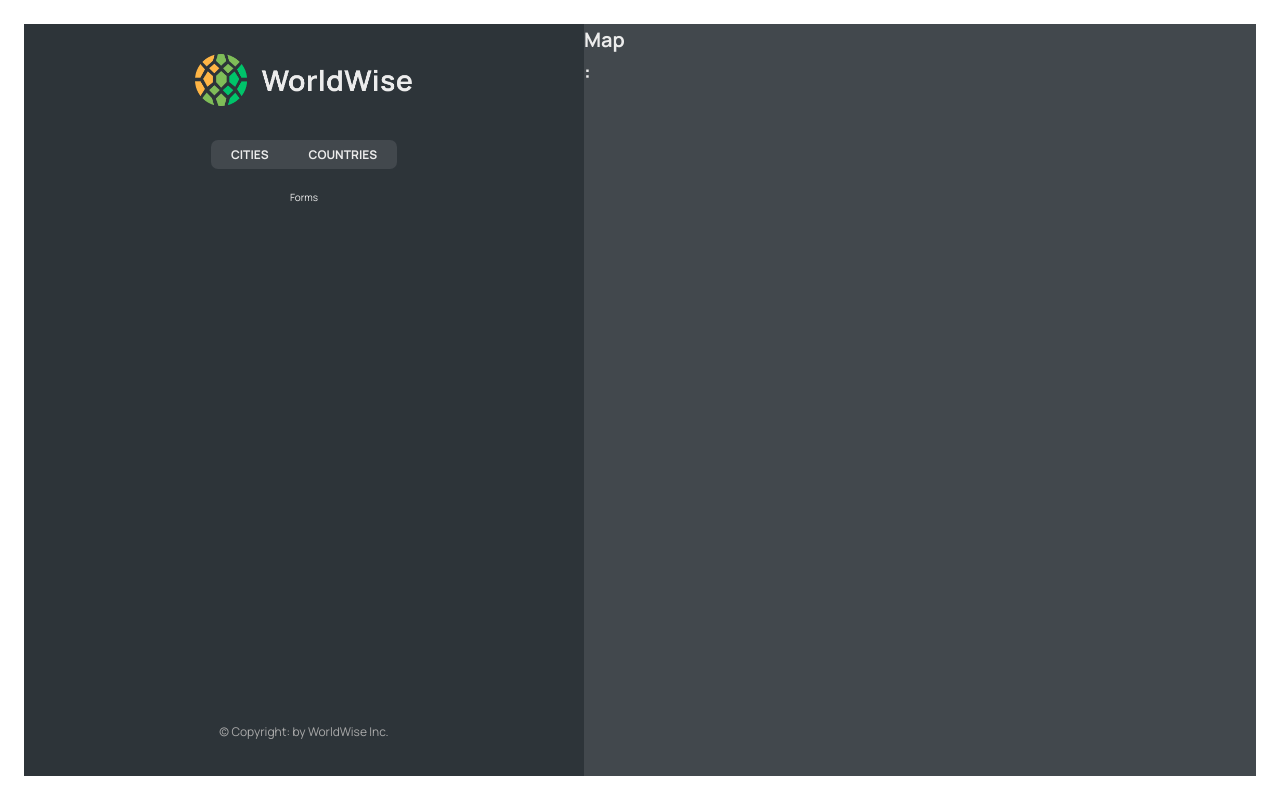
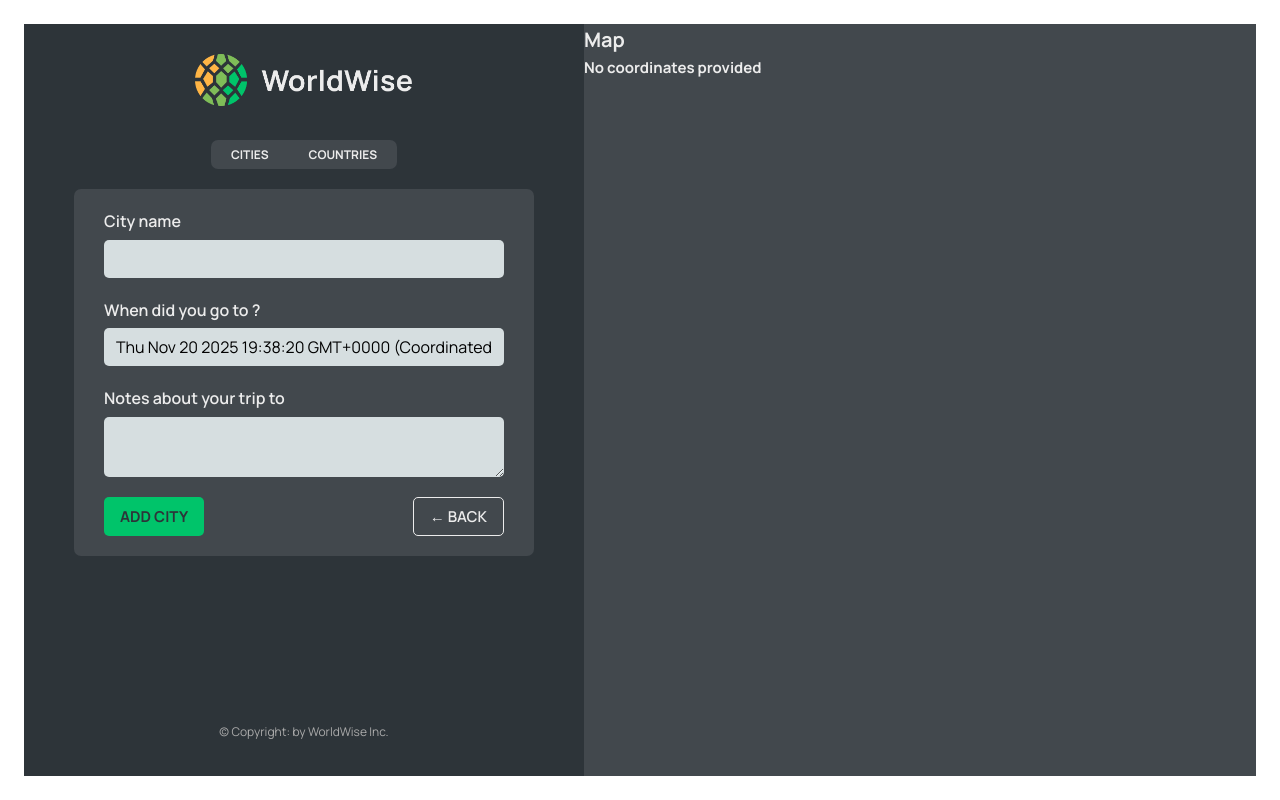
Before and after one commit to LCPengu/React-Project-Worldwise, a React (Vite) app: page /App/form in a window 1280 px wide. Built offline with nearby package versions, Linux system fonts and the light colour scheme; data requests are answered from the project's data file.

Commit message:
modified:   src/App.jsx 	new file:   src/components/Button.jsx 	modified:   src/components/Form.jsx 	modified:   src/components/Map.jsx

```diff
--- a/src/App.jsx
+++ b/src/App.jsx
@@ -9,6 +9,7 @@
 import { useEffect, useState } from "react";
 import CountriesList from "./components/CountriesList";
 import City from "./components/City";
+import Form from "./components/Form";
 
 function App() {
   const [cities, setCities] = useState([]);
@@ -56,7 +57,7 @@
               path="countries"
               element={<CountriesList cities={cities} isLoading={isLoading} />}
             />
-            <Route path="form" element={<p>Forms</p>} />
+            <Route path="form" element={<Form />} />
           </Route>
           <Route path="*" element={<PageNotFound />} />
         </Routes>
--- /dev/null
+++ b/src/components/Button.jsx
@@ -0,0 +1,15 @@
+import styles from "./Button.module.css";
+
+function Button({ children, onClick, type }) {
+  return (
+    <button
+      onClick={onClick}
+      className={`${styles.btn} ${styles[type]}`}
+      type={type}
+    >
+      {children}
+    </button>
+  );
+}
+
+export default Button;
--- a/src/components/Form.jsx
+++ b/src/components/Form.jsx
@@ -1,8 +1,10 @@
 // "https://api.bigdatacloud.net/data/reverse-geocode-client?latitude=0&longitude=0"
 
 import { useState } from "react";
+import { useNavigate } from "react-router-dom";
 
 import styles from "./Form.module.css";
+import Button from "./Button";
 
 export function convertToEmoji(countryCode) {
   const codePoints = countryCode
@@ -13,6 +15,8 @@
 }
 
 function Form() {
+  const navigate = useNavigate();
+
   const [cityName, setCityName] = useState("");
   const [country, setCountry] = useState("");
   const [date, setDate] = useState(new Date());
@@ -49,8 +53,16 @@
       </div>
 
       <div className={styles.buttons}>
-        <button>Add</button>
-        <button>&larr; Back</button>
+        <Button type="primary">Add city</Button>
+        <Button
+          type="back"
+          onClick={(e) => {
+            e.preventDefault();
+            navigate(-1);
+          }}
+        >
+          &larr; Back
+        </Button>
       </div>
     </form>
   );
--- a/src/components/Map.jsx
+++ b/src/components/Map.jsx
@@ -1,17 +1,21 @@
-import { useSearchParams } from "react-router-dom";
+import { useNavigate, useSearchParams } from "react-router-dom";
 import styles from "./Map.module.css";
 
 function Map() {
+  const navigate = useNavigate();
+
   const [searchParams, setSearchParams] = useSearchParams();
   const lat = searchParams.get("lat");
   const lng = searchParams.get("lng");
 
   return (
-    <div className={styles.mapContainer}>
+    <div className={styles.mapContainer} onClick={() => navigate("form")}>
       <h1>Map</h1>
-      <h1>
-        {lat} : {lng}
-      </h1>
+      {(lat && lng && (
+        <h1>
+          {lat} : {lng}
+        </h1>
+      )) || <h2>No coordinates provided</h2>}
     </div>
   );
 }
```
